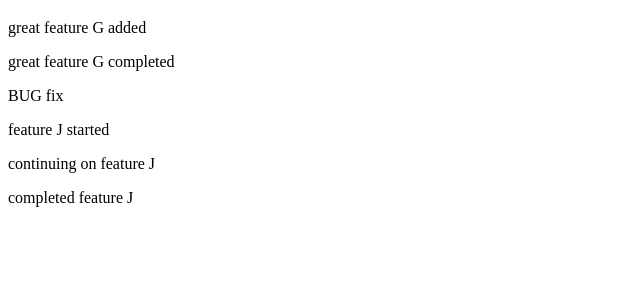
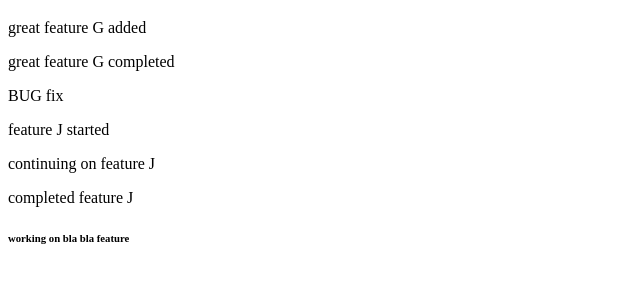
Before and after one commit to Akhil-EM/git-feature-test, a plain HTML site: page index.html in a window 1280 px wide. Shown: the part 178-460 px from the top of the page, without its empty margins (0-640 px from the left). Drawn offline with Linux system fonts and the light colour scheme.

Commit message:
working on bla bla feature

```diff
--- a/index.html
+++ b/index.html
@@ -16,5 +16,6 @@
     <p>feature J started</p>
     <p>continuing on feature J</p>
     <p>completed feature J</p>
+    <h6>working on bla bla feature</h6>
 </body>
 </html>
```
